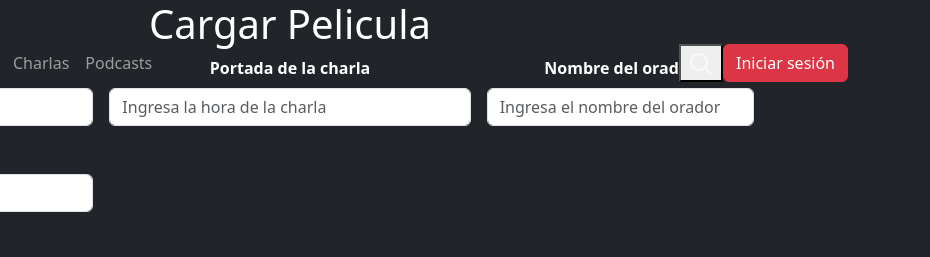
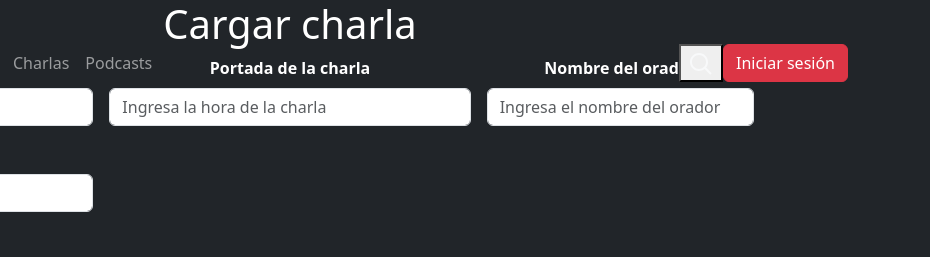
Before and after one commit to rollingcodeschool/jornada-js-1.0, a website built with Vite: page pages/admin.html in a window 1280 px wide. Shown: the top 257 px of the page, 350-1280 px from the left. Built offline with nearby package versions, Linux system fonts and the light colour scheme; files whose address does not match are found by name.

Commit message:
agrego cambios home

```diff
--- a/pages/admin.html
+++ b/pages/admin.html
@@ -88,7 +88,7 @@
     </header>
     <main>
         <main class="container text-center">
-            <h1 class="text-white">Cargar Pelicula</h1>
+            <h1 class="text-white">Cargar charla</h1>
             <section>
               <form class="row g-3 needs-validation text-white" novalidate id="formsChat">
 
```
